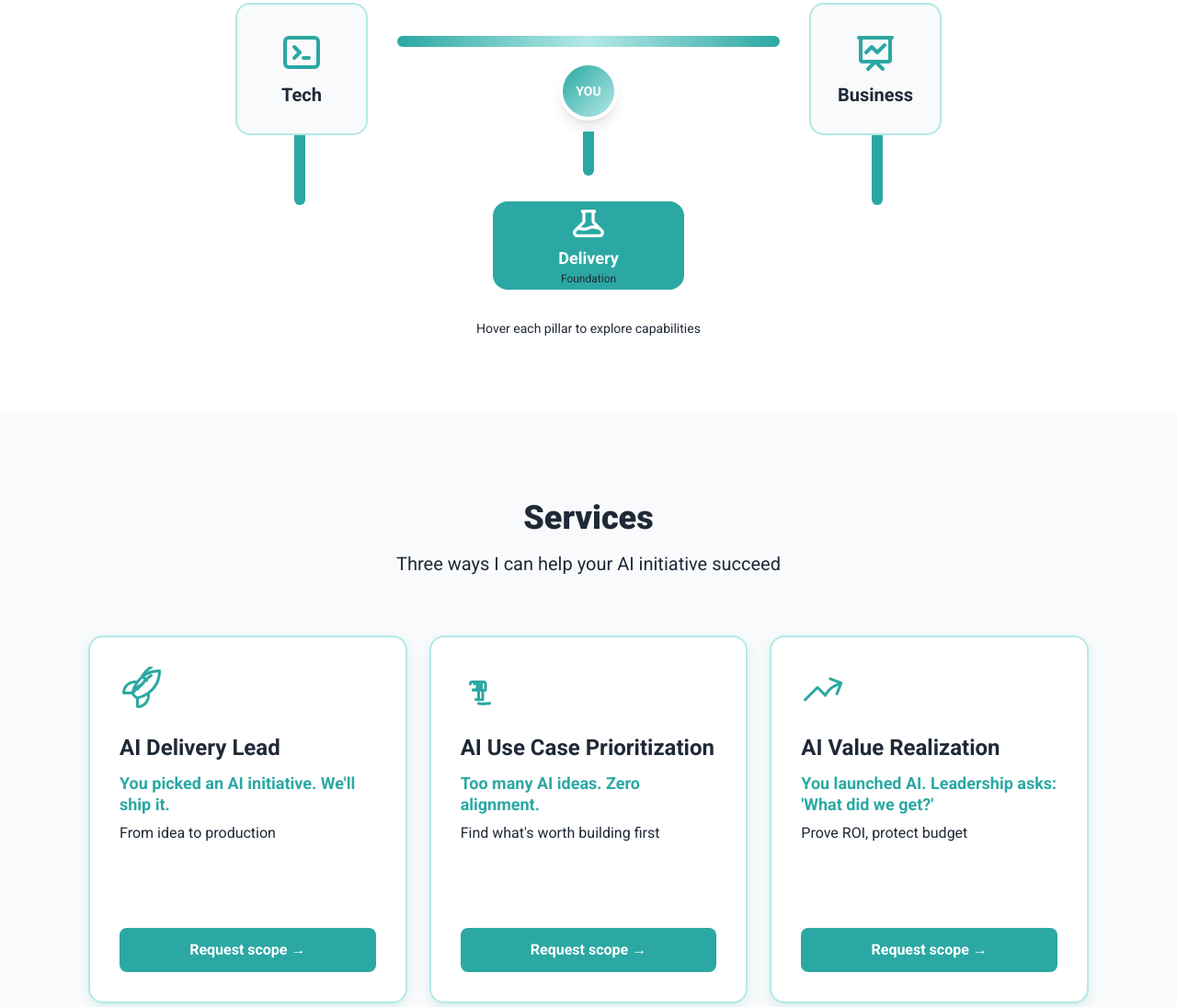
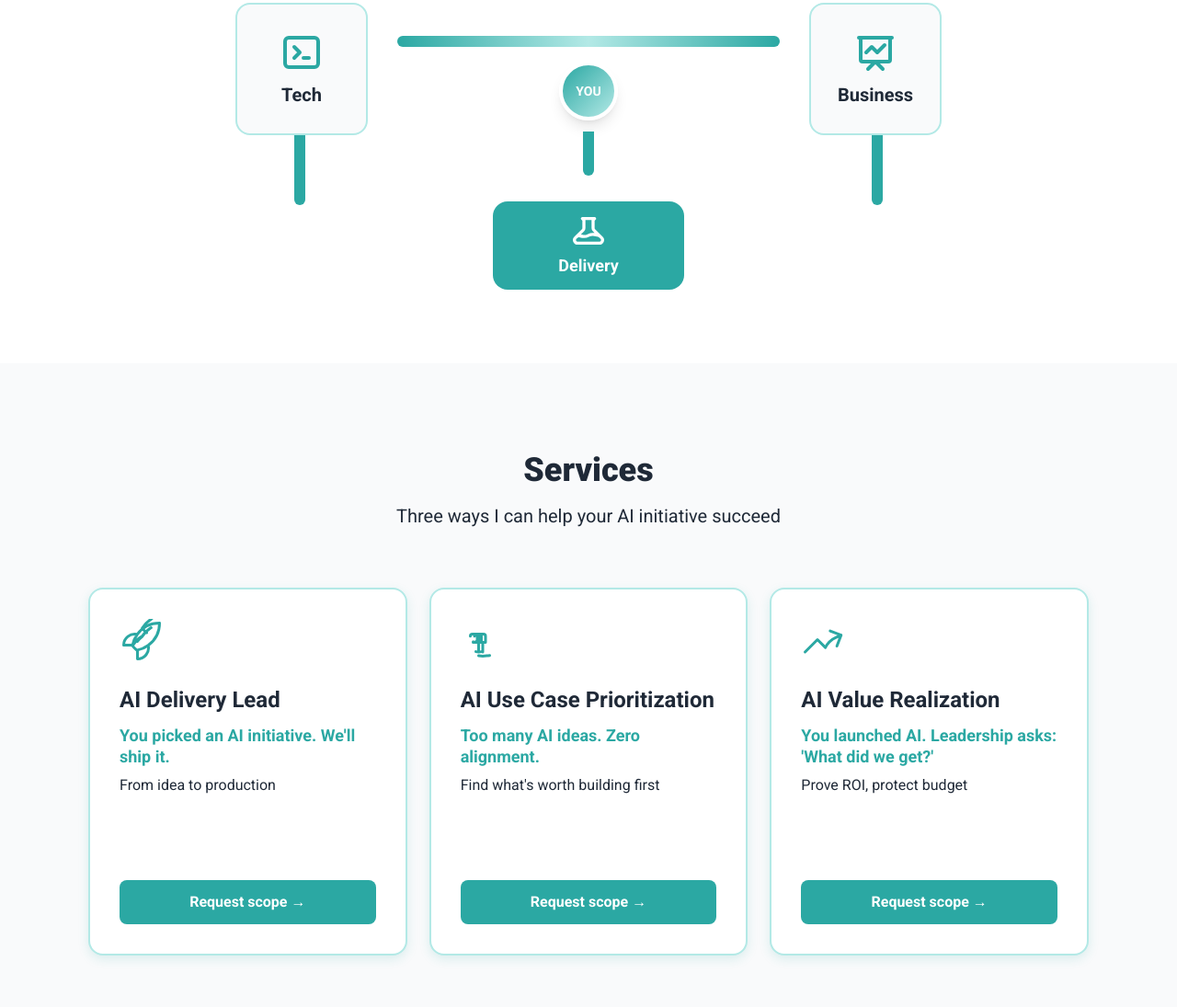
Before and after one commit to wilsoncelyCUC/profile, an Astro site: page /profile/value in a window 1280 px wide. Shown: the part 1001-2096 px from the top of the page at 92% size. Built offline with nearby package versions, Linux system fonts and the light colour scheme; Astro itself is replaced by a stand-in of ours.

Commit message:
remove message foundation instruction on the service section

```diff
--- a/src/components/sections/Pillars.astro
+++ b/src/components/sections/Pillars.astro
@@ -172,7 +172,6 @@ const pillars = {
                 <path stroke-linecap="round" stroke-linejoin="round" stroke-width="2" d="M19.428 15.428a2 2 0 00-1.022-.547l-2.387-.477a6 6 0 00-3.86.517l-.318.158a6 6 0 01-3.86.517L6.05 15.21a2 2 0 00-1.806.547M8 4h8l-1 1v5.172a2 2 0 00.586 1.414l5 5c1.26 1.26.367 3.414-1.415 3.414H4.828c-1.782 0-2.674-2.154-1.414-3.414l5-5A2 2 0 009 10.172V5L8 4z" />
               </svg>
               <span class="text-lg font-semibold text-white">Delivery</span>
-              <span class="text-xs text-white/70">Foundation</span>
             </div>
 
             <!-- Tooltip -->
@@ -313,7 +312,6 @@ const pillars = {
             </div>
             <div class="flex-grow text-left">
               <span class="text-lg font-semibold text-white">Delivery</span>
-              <span class="block text-xs text-white/70">Foundation</span>
             </div>
             <svg
               class="w-5 h-5 text-white transition-transform duration-300"
@@ -343,12 +341,6 @@ const pillars = {
     </div>
 
     <!-- Instruction hint -->
-    <p
-      class="text-center text-sm text-text-dark/50 mt-8"
-    >
-      <span class="hidden lg:inline">Hover</span>
-      <span class="lg:hidden">Tap</span>
-      each pillar to explore capabilities
-    </p>
+
   </div>
 </section>
```
